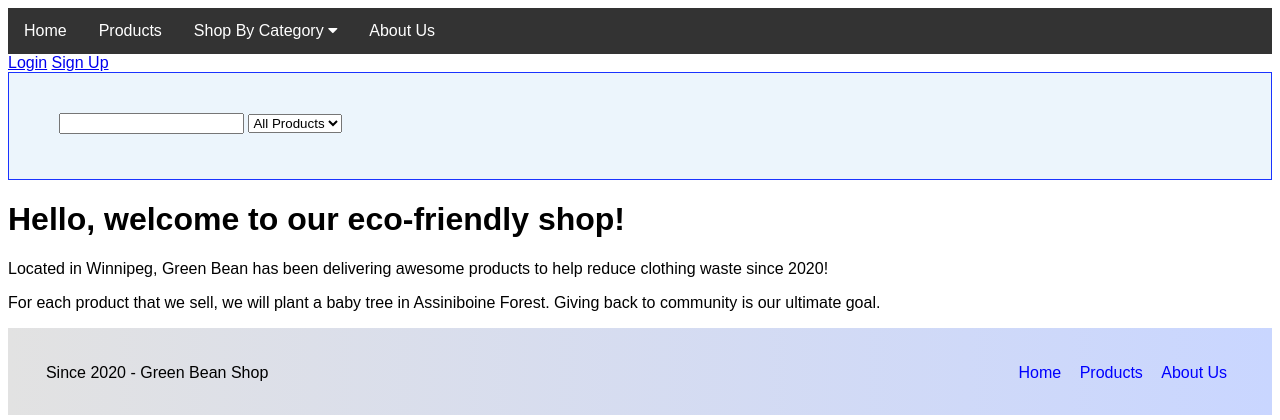
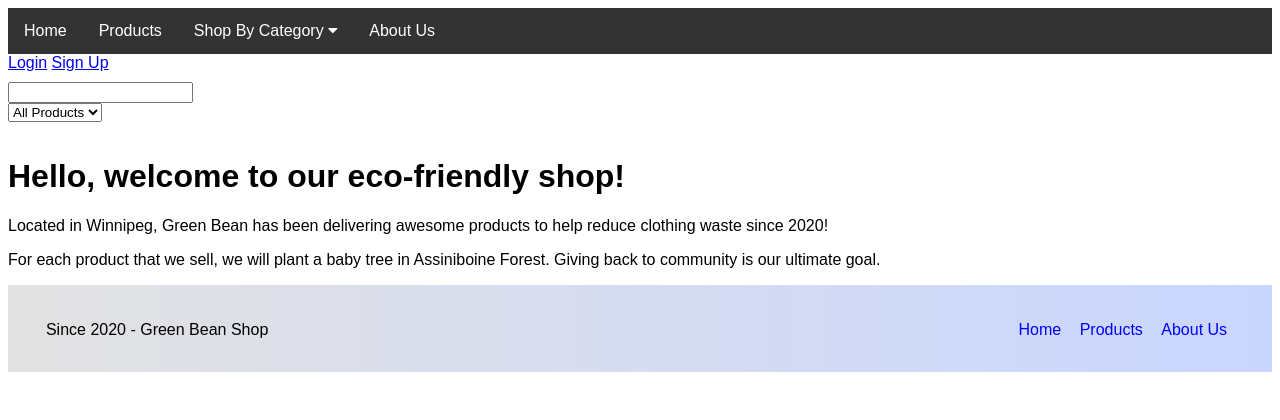
Before and after one commit to knguyen158/WEBD-2008_CMS-Final-Project, a PHP site: page / in a window 1280 px wide. Shown: the top 420 px of the page. Run offline with PHP 8.4, Linux system fonts and the light colour scheme; data that the repository does not hold is empty.

Commit message:
Adds the style for the search form.

```diff
--- a/style.css
+++ b/style.css
@@ -112,9 +112,9 @@ footer li a:hover, footer li a:focus {
 }
 
 form {
-    border: 1px solid #1A33FF;
-    background: #ecf5fc;
-    padding: 40px 50px 45px;
+    /*border: 1px solid #1A33FF;
+    background: #ecf5fc;*/
+    padding: 10px 0px 15px;
 }
 
 .form-control:focus {
@@ -138,3 +138,7 @@ label {
     border-color: red;
     padding: .375rem .75rem;
 }
+
+#search_form {
+  width: 20%;
+}
```
